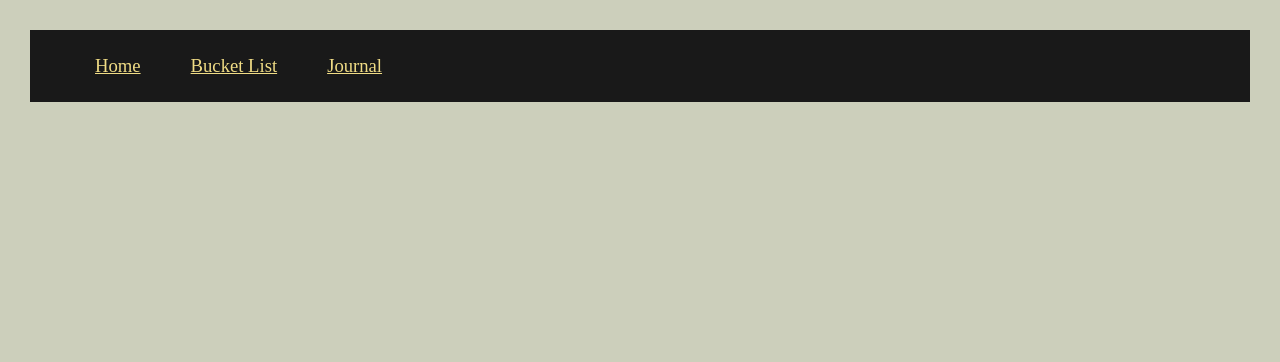
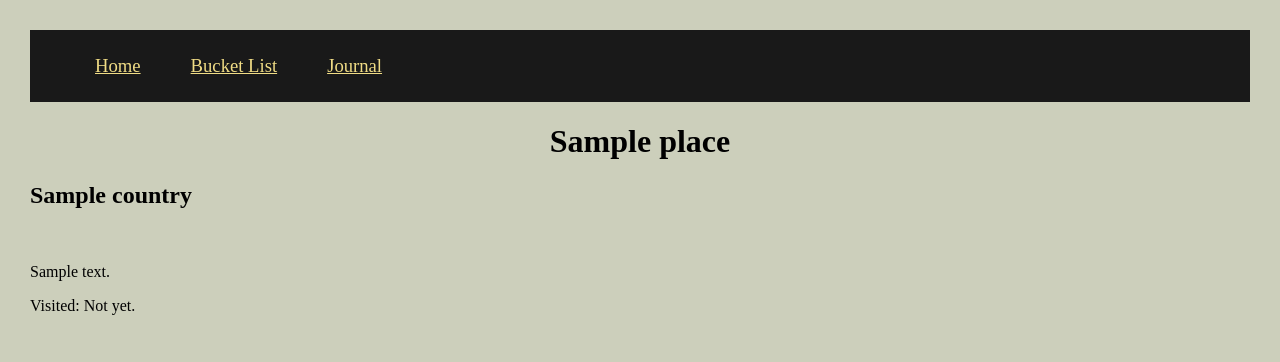
Before and after one commit to j1e1n/CC_python_project, a Flask app: page /places/1 in a window 1280 px wide. Shown: the top 362 px of the page. Run offline with Flask 2, Linux system fonts and the light colour scheme; a database or web service that is not in the repository returns one stand-in record (values such as "Sample title"); some libraries are stand-ins or nearby versions; some web fonts are replaced.

Commit message:
'/places/show.html updated to show place details

```diff
--- a/app/controllers/place_controller.py
+++ b/app/controllers/place_controller.py
@@ -25,4 +25,8 @@ def places():
 @places_blueprint.route('/places/<id>', methods=['GET'])
 def show_place(id):
     place = place_repository.select(id)
-    return render_template("places/show.html", place=place)
+    visited = "Not yet."
+    if place.visited == True:
+        visited = "Yes."
+
+    return render_template("places/show.html", place=place, visited =visited)
--- a/app/templates/places/index.html
+++ b/app/templates/places/index.html
@@ -5,11 +5,12 @@
 <div class="visited">
     {% for place in visited: %}
     <div class="name">
-        <h2>{{place.name}}  <a href="/places/{{place.id}}"><i class="far fa-file-alt fa-2x" style="color: black;"></i></a> </h2>
+        <h2>{{place.name}}</h2>
     </div>
     <div class="country">
         <h4>{{place.country.name}}</h4>
     </div>
+    <a href="/places/{{place.id}}"><button class="button">Details</button></a>
     <hr>
 
 
@@ -28,6 +29,7 @@
         <h4>{{place.country.name}}</h4>
     </div>
     <hr>
+    <a href="/places/{{place.id}}"><button class="button">Details</button></a>
     {% endfor %}
 </div>
 
--- a/app/templates/places/show.html
+++ b/app/templates/places/show.html
@@ -2,6 +2,11 @@
 
 {% block content %}
 
+<h1> {{place.name}}</h1>
+<h2>{{place.country.name}}</h2>
+<br>
+<p>{{place.description}}</p>
+<p>Visited: {{visited}}</p>
 
 
 
```
